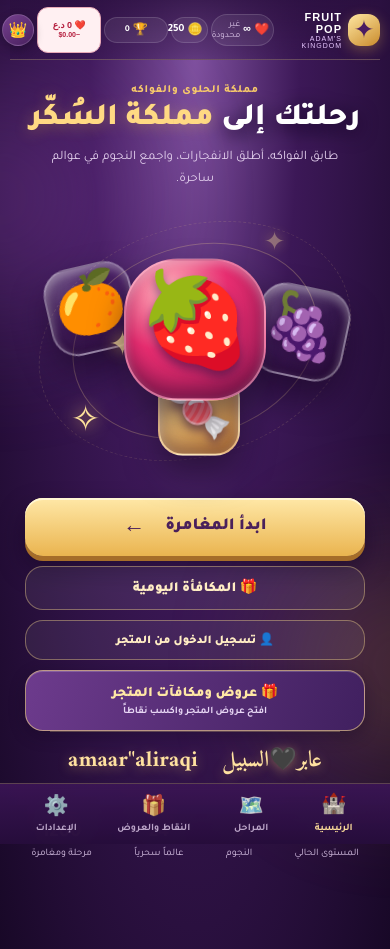
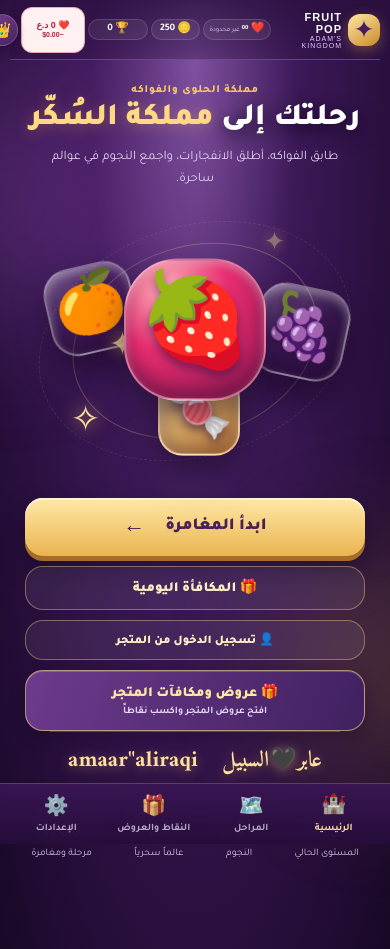
Before and after one commit to sabahasy2/Fruit-Puzzle-Game, a plain HTML site: page index.html in a window 390 px wide. Drawn offline with Linux system fonts and the light colour scheme; no server answers.

Commit message:
Align heart and coin counters in mobile header

```diff
--- a/assets/style.css
+++ b/assets/style.css
@@ -151,3 +151,32 @@ html,body{width:100%;max-width:100%;overflow-x:clip}
   #gameRewardsBtn span,#gameRewardsBtn #redPointsBalance{font-size:9px!important}
   #gameRewardsBtn #redPointsUsdBalance{font-size:7px!important}
 }
+
+
+/* Separate and align the heart and coin counters in the mobile header */
+.top-stats{gap:4px;flex-wrap:nowrap}
+.top-stats>.stat-pill{box-sizing:border-box;min-width:0;flex:0 0 auto;padding:4px 5px;gap:3px;white-space:nowrap;justify-content:center}
+.top-stats>.stat-pill:first-child{width:72px;min-width:72px}
+.top-stats>.stat-pill:nth-child(2){width:53px;min-width:53px}
+.top-stats>.total-top-pill{width:65px;min-width:65px;max-width:65px;flex-basis:65px}
+.top-stats>.stat-pill span{font-size:12px;line-height:1;flex:0 0 auto}
+.top-stats>.stat-pill b{font-size:11px;line-height:1.1;white-space:nowrap;font-variant-numeric:tabular-nums}
+.top-stats>.stat-pill small{font-size:8px;line-height:1;white-space:nowrap;flex:0 0 auto}
+.top-stats>.stat-pill:first-child small{letter-spacing:-.25px}
+@media(max-width:390px){
+ .top-stats{gap:3px}
+ .top-stats>.stat-pill:first-child{width:68px;min-width:68px}
+ .top-stats>.stat-pill:nth-child(2){width:49px;min-width:49px}
+ .top-stats>.total-top-pill{width:60px;min-width:60px;max-width:60px;flex-basis:60px}
+ .top-stats>.stat-pill{padding:4px 3px;gap:2px}
+ .top-stats>.stat-pill span{font-size:11px}
+ .top-stats>.stat-pill b{font-size:10px}
+ .top-stats>.stat-pill small{font-size:7px}
+}
+@media(max-width:340px){
+ .top-stats{gap:2px}
+ .top-stats>.stat-pill:first-child{width:62px;min-width:62px}
+ .top-stats>.stat-pill:nth-child(2){width:45px;min-width:45px}
+ .top-stats>.total-top-pill{width:54px;min-width:54px;max-width:54px;flex-basis:54px}
+ .top-stats>.stat-pill small{font-size:6.5px}
+}
```
